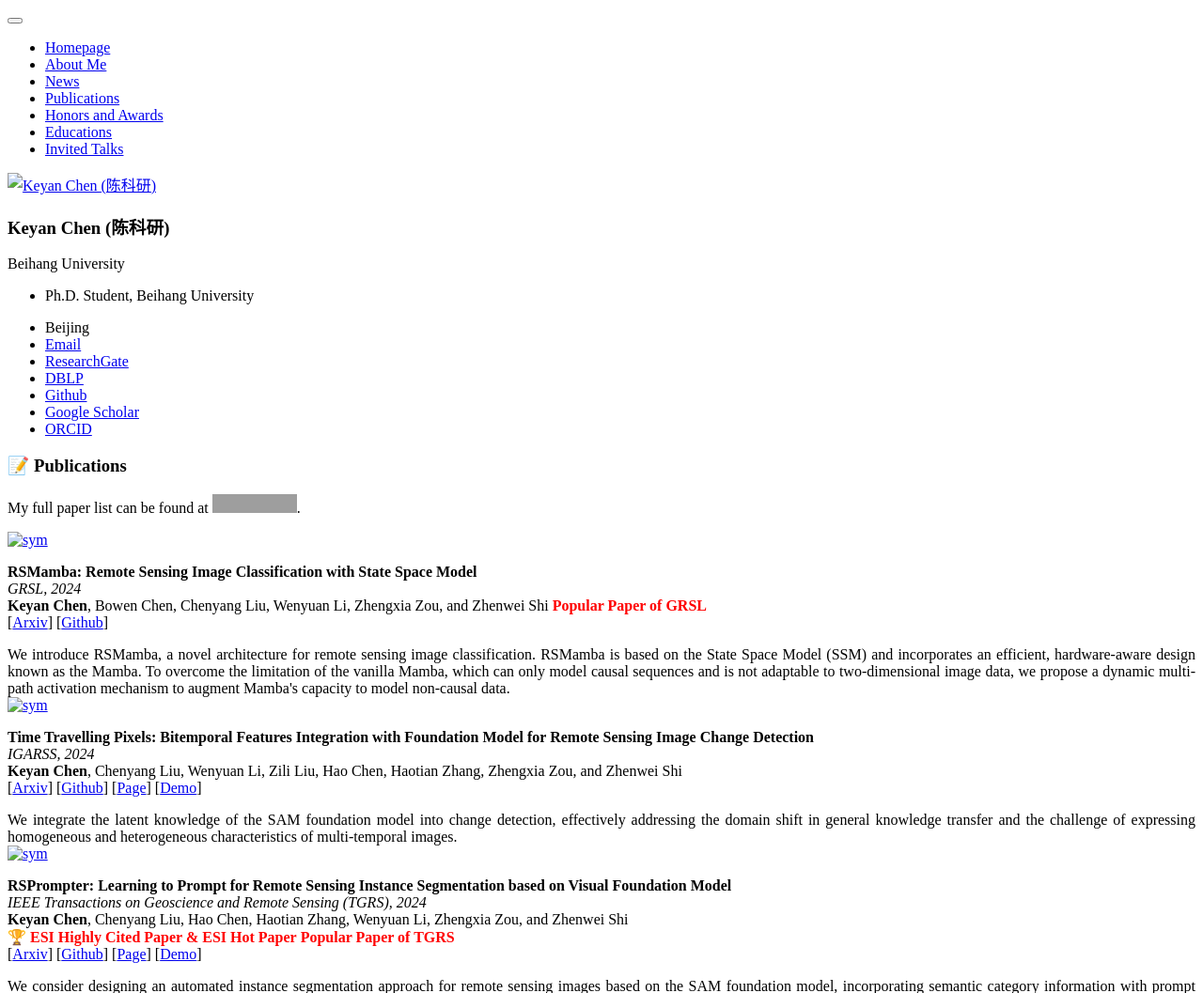
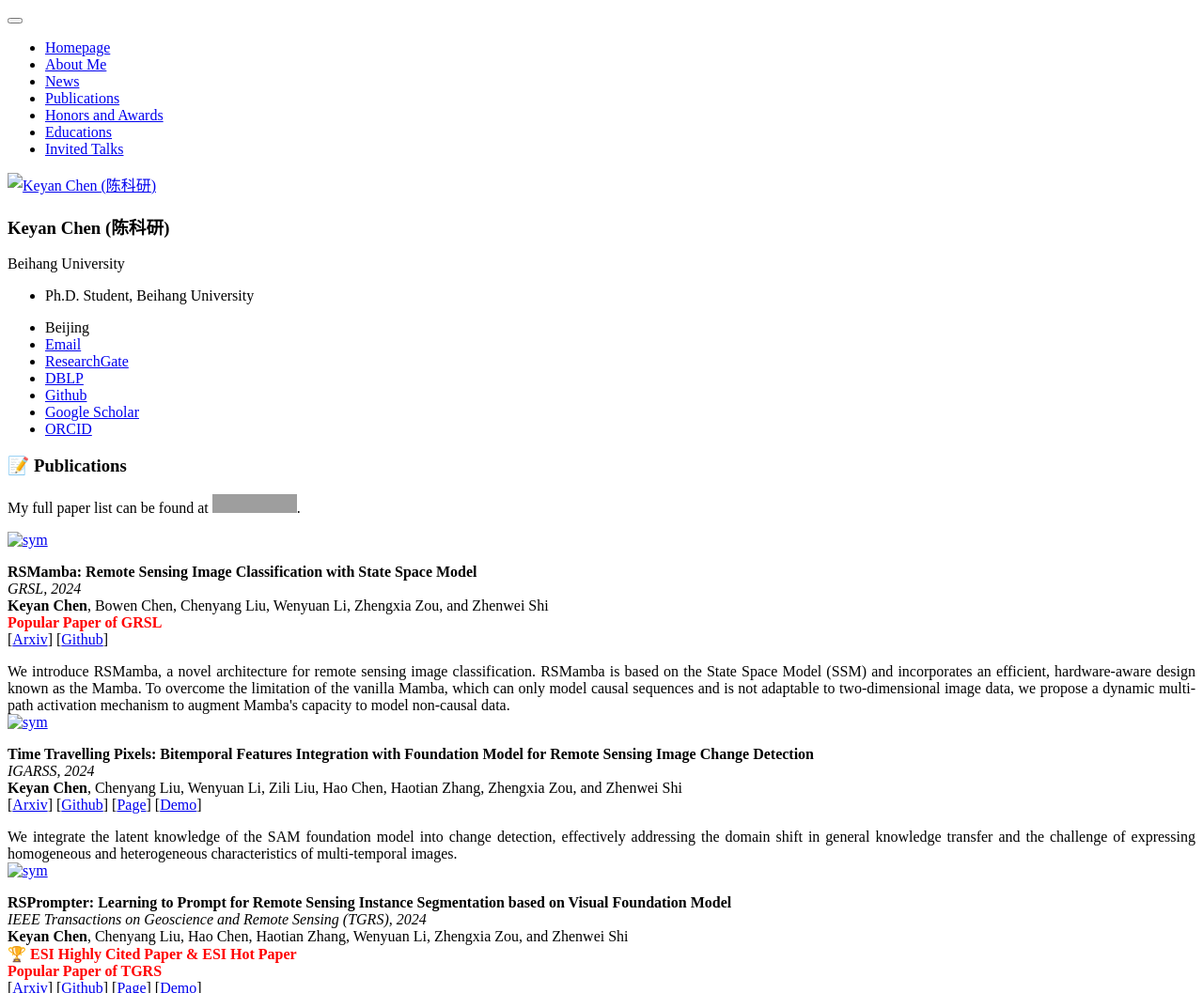
Before and after one commit to KyanChen/KyanChen.github.io, a Jekyll site: the page built from _pages/includes/pub.md, in a window 1280 px wide. Shown: the top 1057 px of the page at 94% size. Built offline with Jekyll 4.4.1, drawn with Linux system fonts in a browser that asks for light colours; our own code applies the rules of GitHub Pages for plain Markdown files; grey boxes are pictures that could not be loaded.

Commit message:
Update pub.md

```diff
--- a/_pages/includes/pub.md
+++ b/_pages/includes/pub.md
@@ -9,7 +9,7 @@
 
 <b>RSMamba: Remote Sensing Image Classification with State Space Model</b><br>
 <i>GRSL, 2024</i><br>
-<b>Keyan Chen</b>, Bowen Chen, Chenyang Liu, Wenyuan Li, Zhengxia Zou, and Zhenwei Shi<be>
+<b>Keyan Chen</b>, Bowen Chen, Chenyang Liu, Wenyuan Li, Zhengxia Zou, and Zhenwei Shi<br>
 <b><font color="red">Popular Paper of GRSL</font></b><br>
 [<a href="https://arxiv.org/abs/2403.19654">Arxiv</a>] [<a href="https://github.com/KyanChen/RSMamba">Github</a>] <br>
 <div style="text-align: justify">
@@ -42,7 +42,7 @@
 <b>RSPrompter: Learning to Prompt for Remote Sensing Instance Segmentation based on Visual Foundation Model</b><br>
 <i>IEEE Transactions on Geoscience and Remote Sensing (TGRS), 2024</i><br>
 <b>Keyan Chen</b>, Chenyang Liu, Hao Chen, Haotian Zhang, Wenyuan Li, Zhengxia Zou, and Zhenwei Shi<br>
-🏆️ <b><font color="red">ESI Highly Cited Paper & ESI Hot Paper</font></b><be>
+🏆️ <b><font color="red">ESI Highly Cited Paper & ESI Hot Paper</font></b><br>
 <b><font color="red">Popular Paper of TGRS</font></b><br>
 [<a href="https://arxiv.org/abs/2306.16269">Arxiv</a>] [<a href="https://github.com/KyanChen/RSPrompter">Github</a>] [<a href="https://kyanchen.github.io/RSPrompter/">Page</a>] [<a href="https://huggingface.co/spaces/KyanChen/RSPrompter">Demo</a>]<br>
 <div style="text-align: justify">
```
